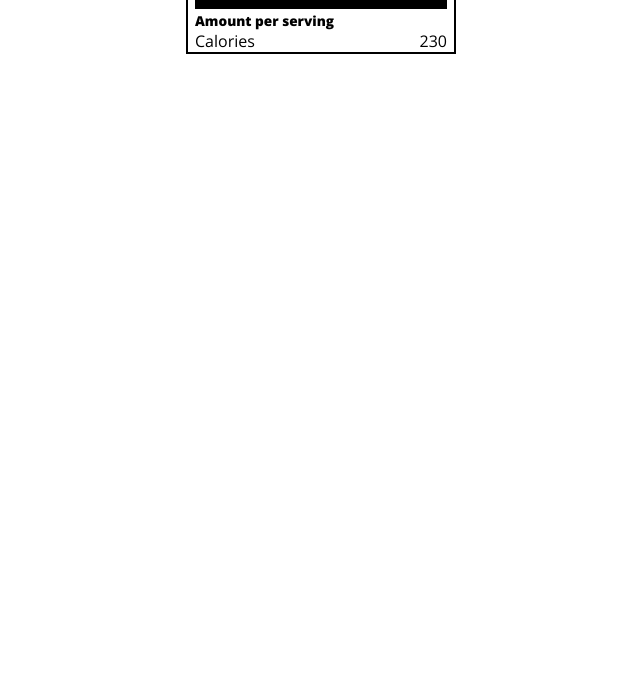
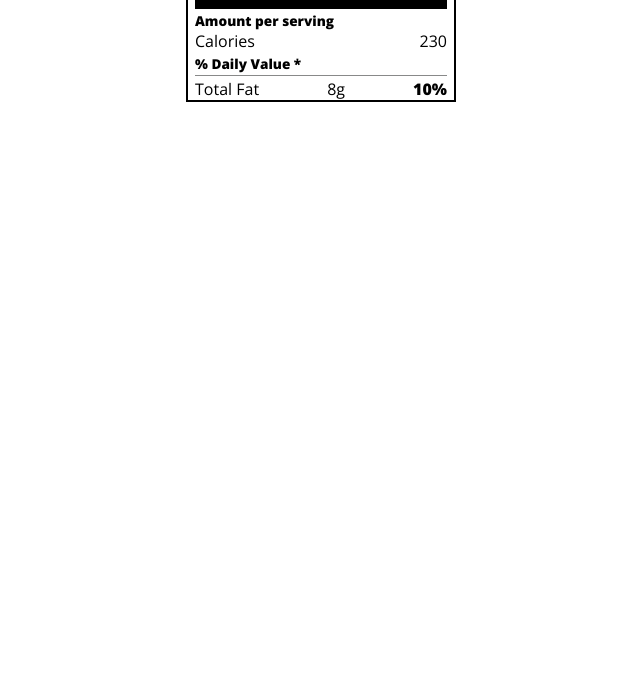
Before and after one commit to EmmanuelPaulinus/NutritionalLabel, a plain HTML site: page index.html in a window 1280 px wide. Shown: the part 109-800 px from the top of the page, without its empty margins (319-959 px from the left). Drawn offline with nearby package versions, Linux system fonts and the light colour scheme.

Commit message:
Update index.html

```diff
--- a/index.html
+++ b/index.html
@@ -24,6 +24,12 @@
       </div>
       <span>230</span>
     </div>
+    <div class="divider medium"></div>
+    <div class="daily-value small-text">
+      <p class="bold right">% Daily Value *</p>
+      <div class="divider"></div>
+    </div>
+    <p><span><span>Total Fat</span></span><span>8g</span> <span class="bold">10%</span></p>
   </div>
 </body>
 </html>
```
